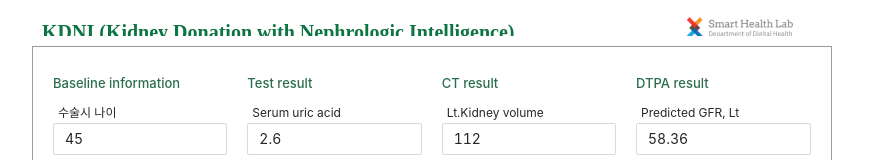
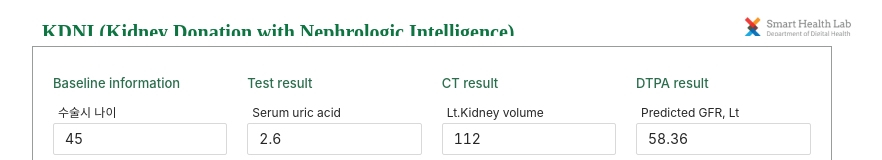
Before and after one commit to Smart-Health-Lab/Calculators, a React (Create React App) app in the folder kt_donor_calculator/client/: page / in a window 1280 px wide. Shown: the top 160 px of the page, without its empty margins (18-900 px from the left). Built offline with nearby package versions, Linux system fonts and the light colour scheme.

Commit message:
position bug fixed

```diff
--- a/kt_donor_calculator/client/src/App.js
+++ b/kt_donor_calculator/client/src/App.js
@@ -100,13 +100,14 @@ class App extends Component {
               marginLeft: 10,
               fontSize: 20,
               fontWeight: 600,
+              width: 700,
             }}
           >
             KDNI (Kidney Donation with Nephrologic Intelligence)
           </div>
           <img
             src={shl_img}
-            style={{ height: 27, marginTop: 15, marginLeft: 170 }}
+            style={{ height: 27, marginTop: 15, marginRight: 100 }}
           />
         </Header>
         <Content
```
Also changed, not shown: 6 other files (tests, documents, lock files or other folders).
